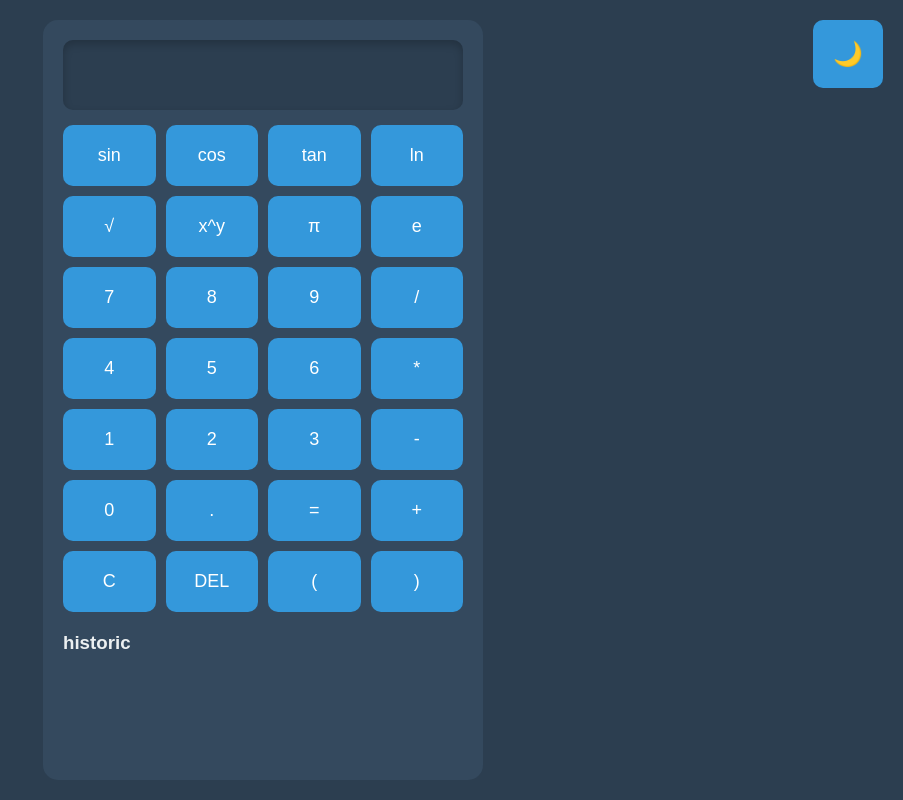
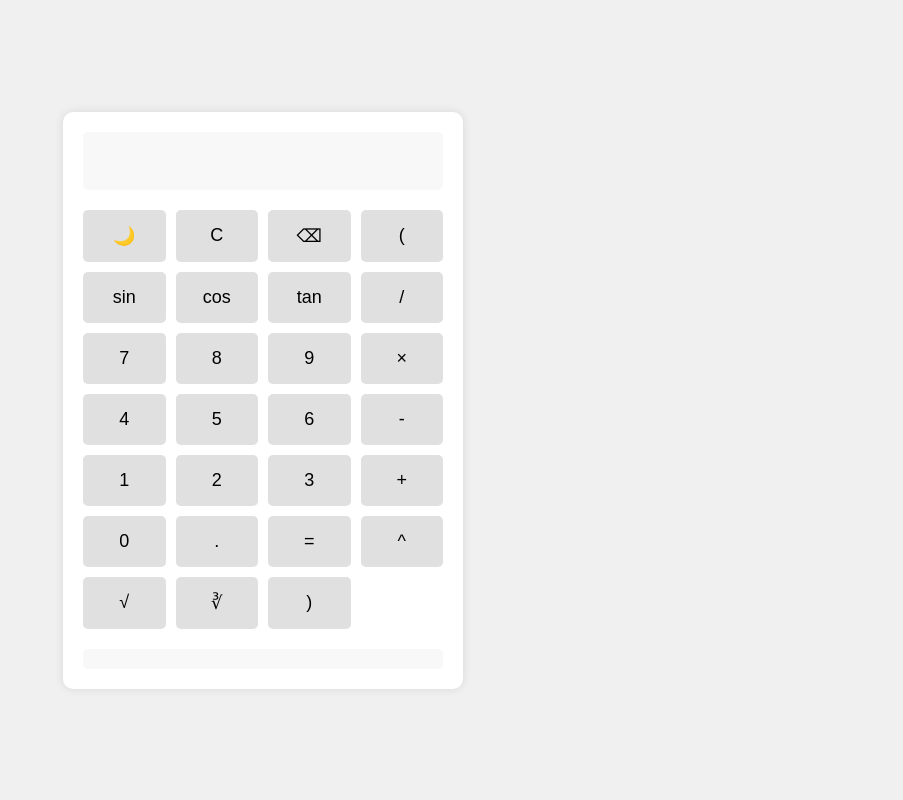
Before and after one commit to GEROTO026/Project-5-Scientific-Calculator, a plain HTML site: page index.html in a window 1280 px wide. Shown: the whole page, without its empty margins (377-1280 px from the left). Drawn offline with Linux system fonts and the light colour scheme.

Commit message:
Add files via upload

```diff
--- a/index.html
+++ b/index.html
@@ -1,55 +1,227 @@
 <!DOCTYPE html>
-<html lang="en">
+<html lang="es">
 <head>
     <meta charset="UTF-8">
     <meta name="viewport" content="width=device-width, initial-scale=1.0">
-    <title>Scientific Calculator</title>
-    <link rel="stylesheet" href="style.css">
+    <title>Calculadora Científica</title>
+    <style>
+        * {
+            margin: 0;
+            padding: 0;
+            box-sizing: border-box;
+        }
+
+        body {
+            font-family: Arial, sans-serif;
+            display: flex;
+            justify-content: center;
+            align-items: center;
+            min-height: 100vh;
+            transition: background-color 0.3s;
+        }
+
+        .calculator {
+            border-radius: 10px;
+            padding: 20px;
+            width: 100%;
+            max-width: 400px;
+            box-shadow: 0 0 10px rgba(0,0,0,0.1);
+        }
+
+        .display {
+            width: 100%;
+            padding: 15px;
+            font-size: 24px;
+            text-align: right;
+            margin-bottom: 20px;
+            border: none;
+            border-radius: 5px;
+        }
+
+        .buttons {
+            display: grid;
+            grid-template-columns: repeat(4, 1fr);
+            gap: 10px;
+        }
+
+        button {
+            padding: 15px;
+            font-size: 18px;
+            border: none;
+            border-radius: 5px;
+            cursor: pointer;
+            transition: background-color 0.2s;
+        }
+
+        button:hover {
+            opacity: 0.9;
+        }
+
+        .history {
+            margin-top: 20px;
+            max-height: 150px;
+            overflow-y: auto;
+            padding: 10px;
+            border-radius: 5px;
+        }
+
+        /* Tema claro (default) */
+        body.light {
+            background-color: #f0f0f0;
+        }
+
+        .light .calculator {
+            background-color: white;
+        }
+
+        .light .display {
+            background-color: #f8f8f8;
+        }
+
+        .light button {
+            background-color: #e0e0e0;
+        }
+
+        .light .history {
+            background-color: #f8f8f8;
+        }
+
+        /* Tema oscuro */
+        body.dark {
+            background-color: #1a1a1a;
+        }
+
+        .dark .calculator {
+            background-color: #2d2d2d;
+        }
+
+        .dark .display {
+            background-color: #3d3d3d;
+            color: white;
+        }
+
+        .dark button {
+            background-color: #4a4a4a;
+            color: white;
+        }
+
+        .dark .history {
+            background-color: #3d3d3d;
+            color: white;
+        }
+
+        @media (max-width: 480px) {
+            .calculator {
+                padding: 10px;
+            }
+
+            button {
+                padding: 12px;
+                font-size: 16px;
+            }
+        }
+    </style>
 </head>
-<body class="dark-theme">
+<body class="light">
     <div class="calculator">
-        <!-- Botón para cambiar el tema -->
-        <button class="theme-toggle" onclick="toggleTheme()">🌙</button>
-        <input type="text" id="display" disabled>
+        <input type="text" class="display" readonly>
         <div class="buttons">
-            <!-- Funciones científicas -->
-            <button onclick="appendOperation('Math.sin(')">sin</button>
-            <button onclick="appendOperation('Math.cos(')">cos</button>
-            <button onclick="appendOperation('Math.tan(')">tan</button>
-            <button onclick="appendOperation('Math.log(')">ln</button>
-            <button onclick="appendOperation('Math.sqrt(')">√</button>
-            <button onclick="appendOperation('Math.pow(')">x^y</button>
-            <button onclick="appendOperation('Math.PI')">π</button>
-            <button onclick="appendOperation('Math.E')">e</button>
-            <!-- Números y operaciones básicas -->
-            <button onclick="appendOperation('7')">7</button>
-            <button onclick="appendOperation('8')">8</button>
-            <button onclick="appendOperation('9')">9</button>
-            <button onclick="appendOperation('/')">/</button>
-            <button onclick="appendOperation('4')">4</button>
-            <button onclick="appendOperation('5')">5</button>
-            <button onclick="appendOperation('6')">6</button>
-            <button onclick="appendOperation('*')">*</button>
-            <button onclick="appendOperation('1')">1</button>
-            <button onclick="appendOperation('2')">2</button>
-            <button onclick="appendOperation('3')">3</button>
-            <button onclick="appendOperation('-')">-</button>
-            <button onclick="appendOperation('0')">0</button>
-            <button onclick="appendOperation('.')">.</button>
-            <button onclick="calculateResult()">=</button>
-            <button onclick="appendOperation('+')">+</button>
-            <!-- Funciones adicionales -->
+            <button onclick="toggleTheme()">🌙</button>
             <button onclick="clearDisplay()">C</button>
-            <button onclick="deleteLast()">DEL</button>
-            <button onclick="appendOperation('(')">(</button>
-            <button onclick="appendOperation(')')">)</button>
+            <button onclick="deleteLast()">⌫</button>
+            <button onclick="appendToDisplay('(')">(</button> <!-- Agregado paréntesis de apertura -->
+
+            <button onclick="appendToDisplay('sin(')">sin</button>
+            <button onclick="appendToDisplay('cos(')">cos</button>
+            <button onclick="appendToDisplay('tan(')">tan</button>
+            <button onclick="appendToDisplay('/')">/</button>
+
+            <button onclick="appendToDisplay('7')">7</button>
+            <button onclick="appendToDisplay('8')">8</button>
+            <button onclick="appendToDisplay('9')">9</button>
+            <button onclick="appendToDisplay('*')">×</button>
+
+            <button onclick="appendToDisplay('4')">4</button>
+            <button onclick="appendToDisplay('5')">5</button>
+            <button onclick="appendToDisplay('6')">6</button>
+            <button onclick="appendToDisplay('-')">-</button>
+
+            <button onclick="appendToDisplay('1')">1</button>
+            <button onclick="appendToDisplay('2')">2</button>
+            <button onclick="appendToDisplay('3')">3</button>
+            <button onclick="appendToDisplay('+')">+</button>
+
+            <button onclick="appendToDisplay('0')">0</button>
+            <button onclick="appendToDisplay('.')">.</button>
+            <button onclick="calculate()">=</button>
+            <button onclick="appendToDisplay('^')">^</button>
+
+            <button onclick="appendToDisplay('√(')">√</button>
+            <button onclick="appendToDisplay('∛(')">∛</button>
+            <button onclick="appendToDisplay(')')">)</button> <!-- Paréntesis de cierre recolocado -->
         </div>
-        <!-- Historial de operaciones -->
-        <div class="history">
-            <h3>historic</h3>
-            <ul id="history-list"></ul>
-        </div>
+        <div class="history"></div>
     </div>
-    <script src="script.js"></script>
+
+    <script>
+        const display = document.querySelector('.display');
+        const history = document.querySelector('.history');
+        let currentTheme = 'light';
+
+        function appendToDisplay(value) {
+            display.value += value;
+        }
+
+        function clearDisplay() {
+            display.value = '';
+        }
+
+        function deleteLast() {
+            display.value = display.value.slice(0, -1);
+        }
+
+        function calculate() {
+            try {
+                let expression = display.value
+                    .replace('sin(', 'Math.sin(')
+                    .replace('cos(', 'Math.cos(')
+                    .replace('tan(', 'Math.tan(')
+                    .replace('√(', 'Math.sqrt(')
+                    .replace('∛(', 'Math.cbrt(')
+                    .replace('^', '**');
+
+                const result = eval(expression);
+                display.value = result;
+                addToHistory(`${expression} = ${result}`);
+            } catch (error) {
+                display.value = 'Error';
+                setTimeout(clearDisplay, 1000);
+            }
+        }
+
+        function addToHistory(entry) {
+            const p = document.createElement('p');
+            p.textContent = entry;
+            history.insertBefore(p, history.firstChild);
+        }
+
+        function toggleTheme() {
+            if (currentTheme === 'light') {
+                document.body.classList.remove('light');
+                document.body.classList.add('dark');
+                currentTheme = 'dark';
+            } else {
+                document.body.classList.remove('dark');
+                document.body.classList.add('light');
+                currentTheme = 'light';
+            }
+        }
+
+        display.addEventListener('keypress', (e) => {
+            if (e.key === 'Enter') {
+                calculate();
+            }
+        });
+    </script>
 </body>
 </html>
```
